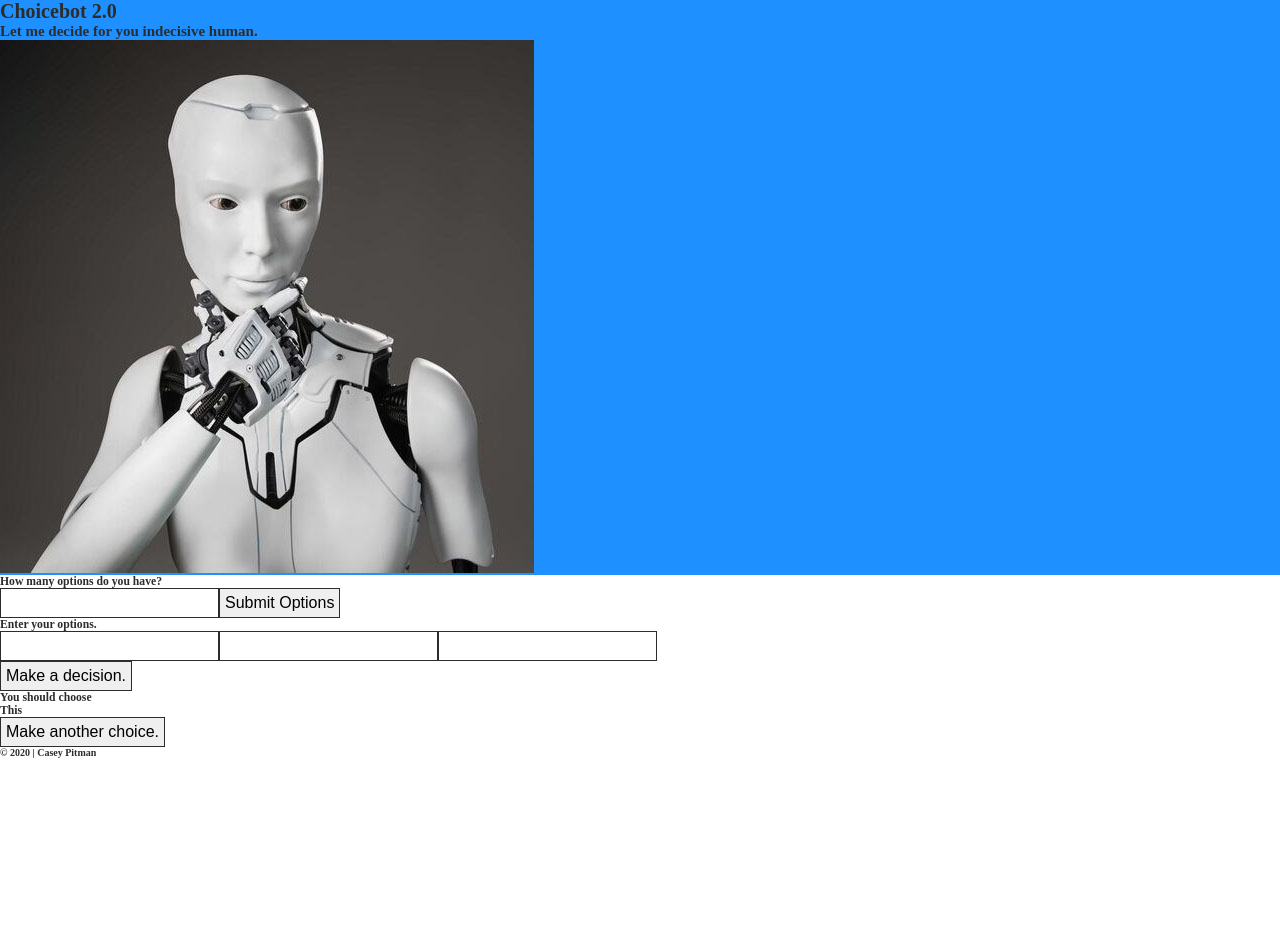
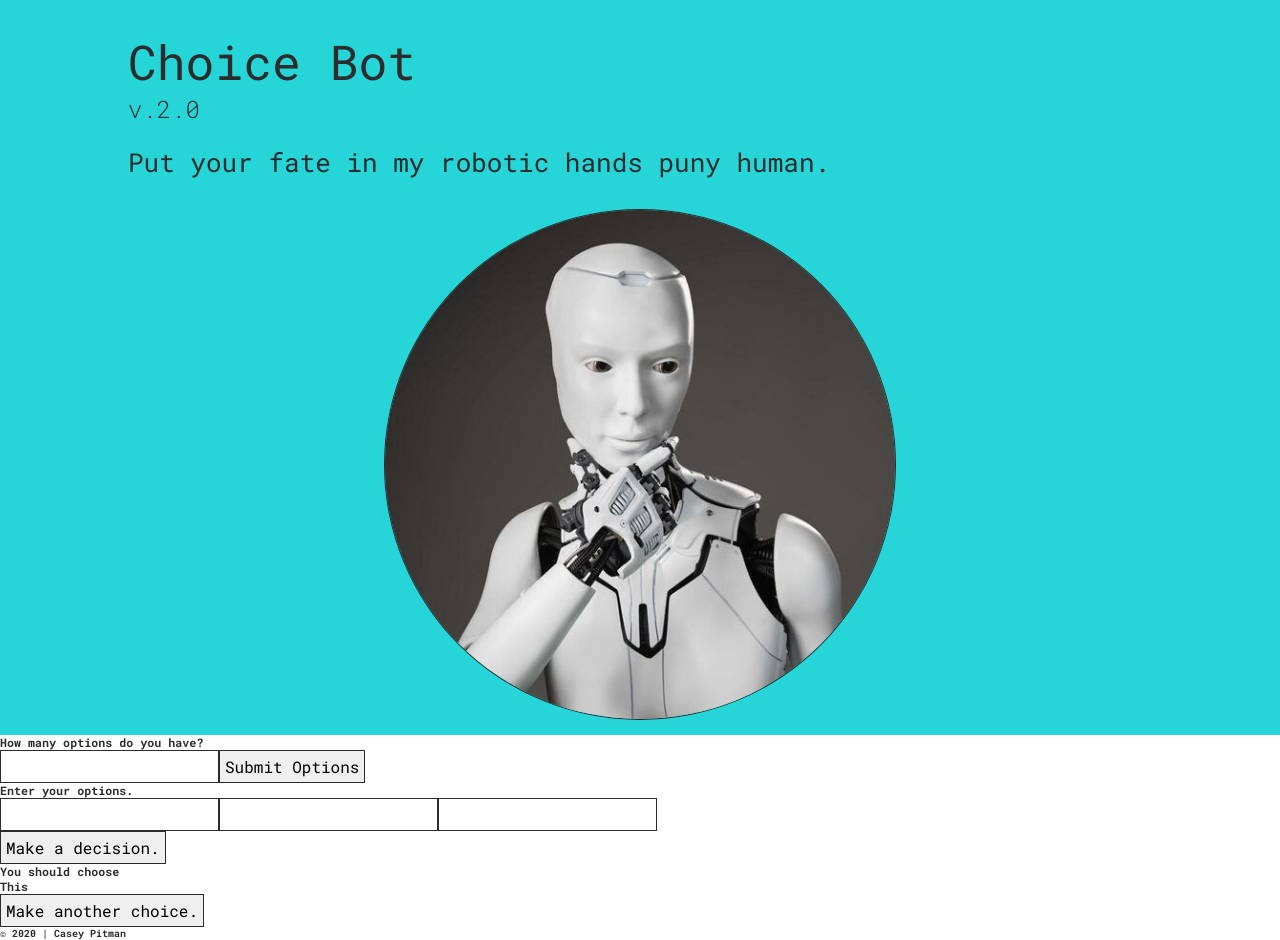
Before and after one commit to CaseyPitman/choice-bot-2.0, a React (Create React App) app: page / in a window 1280 px wide. Before the commit the page ends 800 px from the top, so only its background shows below. Built offline with nearby package versions, Linux system fonts and the light colour scheme.

Commit message:
header styles complete

```diff
--- a/public/index.html
+++ b/public/index.html
@@ -24,6 +24,8 @@
       work correctly both with client-side routing and a non-root public URL.
       Learn how to configure a non-root public URL by running `npm run build`.
     -->
+    <link href="https://fonts.googleapis.com/css2?family=Roboto+Mono:wght@300;400;700&display=swap" rel="stylesheet">
+
     <title>Choice Bot 2.0</title>
   </head>
   <body>
--- a/src/App.js
+++ b/src/App.js
@@ -17,29 +17,32 @@ class App extends Component {
       <div className='App'>
 
         <header className='header'>
-          <h1 className ='headline'>Choicebot 2.0</h1>
-          <h2 className = 'subHeadline'>Let me decide for you indecisive human. </h2>
-          <img className = 'robotImage' src={require('./choice-bot.jpg')} alt = 'The Choicebot'/>
+          <div className = 'headlines'>
+            <h1 className ='main-headline'>Choice Bot </h1>
+            <h2 className = 'version-text'>v.2.0</h2>
+            <h2 className = 'sub-headline'>Put your fate in my robotic hands puny human. </h2>
+          </div>
+          <img className = 'robot-image' src={require('./choice-bot.jpg')} alt = 'The Choicebot'/>
         </header>
 
         <main className = 'container'>
           {/* Visible on load */}
-          <form className = 'inputNumOptions'>
+          <form className = 'input-num-options'>
             <h3 className = 'question'>How many options do you have?</h3>
-            <input className = 'numOfOptions' type = 'number'/>
-            <button className = 'submitNumInput' type = 'submit'>Submit Options</button>
+            <input className = 'num-of-options' type = 'number'/>
+            <button className = 'submit-num-input' type = 'submit'>Submit Options</button>
           </form>
 
           {/* hidden on load, revealed after number of options */}
 
-          <form className = 'inputOptions'>
+          <form className = 'input-options'>
             <h3 className= 'question'> Enter your options.</h3>
             <div className = 'choices'>
               <input className = 'choice1' type = 'text'/>
               <input className = 'choice1' type = 'text'/>
               <input className = 'choice1' type = 'text'/>
             </div>
-            <button className = 'submitOptions' type = 'submit'>Make a decision.</button>
+            <button className = 'submit-options' type = 'submit'>Make a decision.</button>
           </form>
 
           {/* hidden on load, revealed after number of options */}
@@ -47,7 +50,7 @@ class App extends Component {
 
 
           <div className = 'decision'>
-            <h3 className = 'resultText'>You should choose</h3>
+            <h3 className = 'result-text'>You should choose</h3>
             <h3 className = 'result'>This</h3>
             <button className = 'reset'>Make another choice.</button>
           </div>
--- a/src/styles.css
+++ b/src/styles.css
@@ -1,7 +1,7 @@
 /* App styles */
+/* Mobile first */
 
-
-/* HEADER STYLES */
+/* GLOBAL */
 
 * {
    box-sizing: border-box;
@@ -9,26 +9,63 @@
    margin: 0px;
 }
 
-/* GLOBAL */
-
 html {
    color:rgb(44, 44, 44);
+   font-family: 'Roboto Mono', monospace;
    font-size:10px;
 }
-
 
 button,
 input    {
    border: 1px solid rgb(44, 44, 44);
    border-radius: 0px;
+   font-family: 'Roboto Mono', monospace;
    font-size:1.6rem;
    padding:5px;
+}
+
+
+/* HEADER STYLES */
+
+
+.header {
+   background-color: rgb(0, 206, 209, 0.85);
+   display: flex;
+   justify-content: center;
+   align-items: center;
+   flex-flow: row wrap;
+   width: 100%;
+}
+
+.headlines {
+   margin: 30px auto;
+   width:80%;
+}
+
+.main-headline{
+   font-size:4.8rem;
+   font-weight:400;
+}
+
+.version-text {
+   font-size:2.4rem;
+   font-weight: 300;
+   margin-bottom: 20px;
+   width:100%;
 
 }
 
+.sub-headline {
+   font-size: 2.6rem;
+   font-weight:400;
+}
 
+.robot-image {
+   border:1px solid rgb(44, 44, 44);
+   border-radius:50%;
+   display:block;
+   margin: 0px auto 15px;
+   max-width:40%;
+}
 
-
-.header {
-   background-color: dodgerblue;
-}
+/* CONTENT */
```
